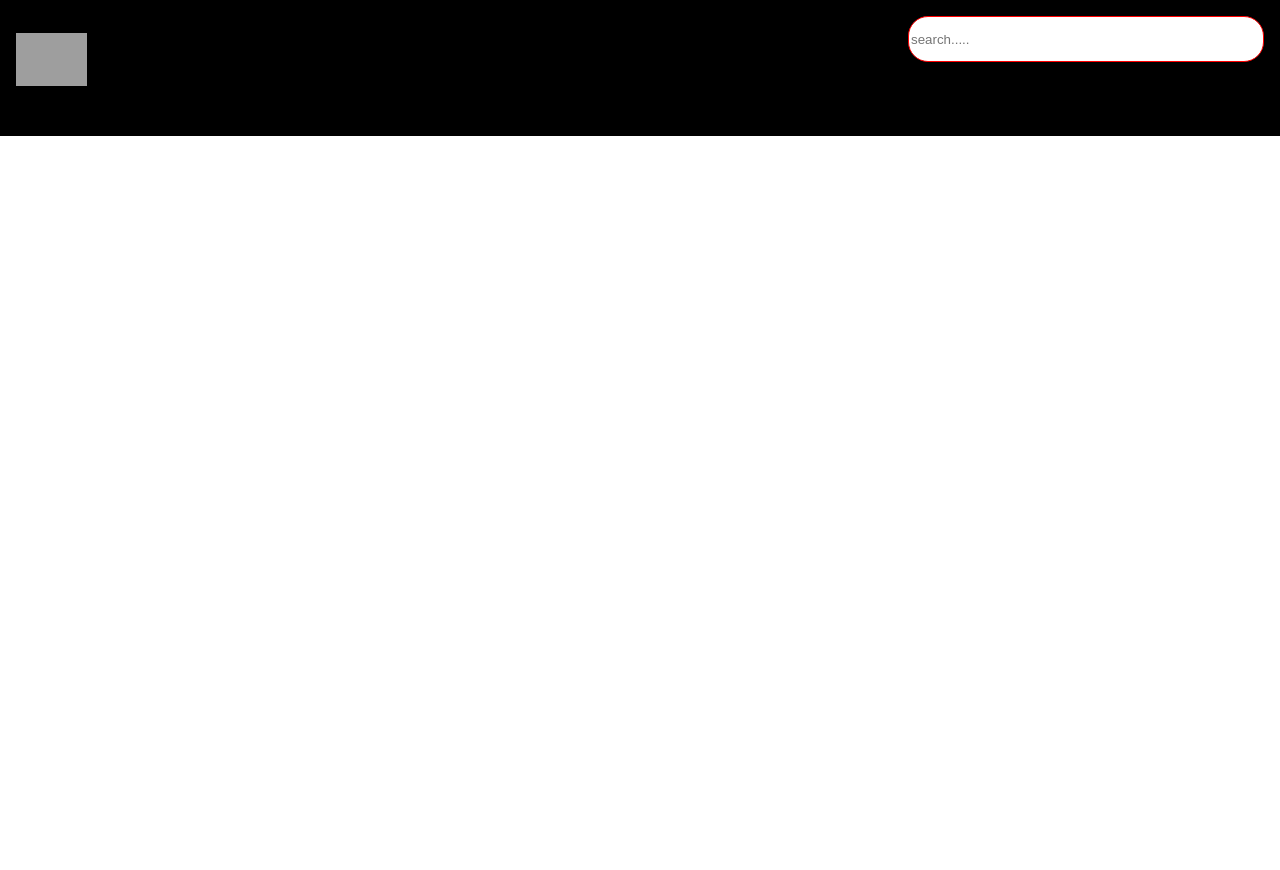
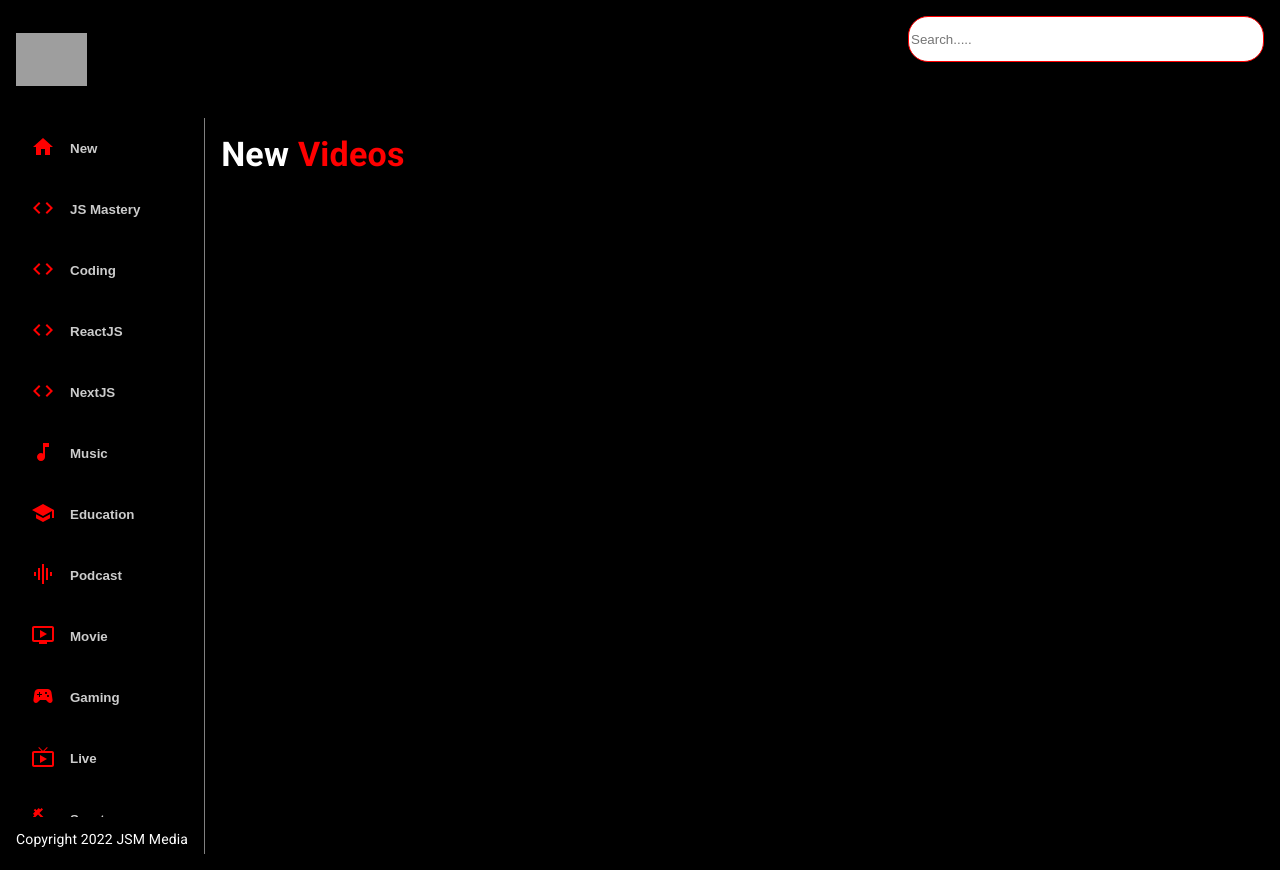
Before and after one commit to annupawaria/Youtube-Clone, a React (Create React App) app: page / in a window 1280 px wide. Before the commit the page ends 800 px from the top, so only its background shows below. Built offline with nearby package versions, Linux system fonts and the light colour scheme; grey boxes are pictures that could not be loaded.

Commit message:
completed feed component

```diff
--- a/src/components/Feed.js
+++ b/src/components/Feed.js
@@ -1,9 +1,29 @@
 import React from 'react'
 import { useState,useEffect } from 'react'
+import {Stack,Box,Typography} from "@mui/material"
+import Sidebar from './Sidebar'
+import Videos from  './Videos'
 
 const Feed = () => {
   return (
-    <div>Feed</div>
+    <Stack sx={{flexDirection:{sx:"coloum",md:"row"}}}
+    >
+      <Box sx={{height:{sx:'auto',md:"92vh"},borderRight:"1px solid grey", px:{sx:0,md:2}}}>
+        <Sidebar/>
+        <Typography className="copyright" variant="body2" sx={{mt:1.5,color:"white"}}>
+          Copyright 2022 JSM Media
+        </Typography>
+</Box>
+<Box p={2} sx={{overflow:'auto',height:'90vh',flex:2}}>
+  <Typography variant="h4"fontWeight="bold" color="white" mb={2} >
+   New <span style={{color:"red"}}> Videos</span>
+  </Typography>
+  <Videos videos={[]}/>
+
+</Box>
+
+
+    </Stack>
   )
 }
 
--- a/src/components/SearchBar.js
+++ b/src/components/SearchBar.js
@@ -8,7 +8,7 @@
   return (
     <Stack>
 <input className='search-bar'
-placeholder='search.....'
+placeholder='Search.....'
 value="" style={{height:'42px',borderRadius:'20px',
   border:'1px solid red'
 }}
--- a/src/components/Sidebar.js
+++ b/src/components/Sidebar.js
@@ -1,8 +1,22 @@
 import React from 'react'
+import {Stack} from "@mui/material"
+import { categories } from '../utils/constants'
 
+const selectedCategory="new"
 const Sidebar = () => {
   return (
-    <div>Sidebar</div>
+    <Stack direction="row"
+    sx={{overflowY:"auto",height:{sx:"auto",md:"95%"},flexDirection:{md:"column"},}}
+    >
+    {categories.map((category)=>(
+<button className='category-btn' style={{background:category.name === selectedCategory && 'red',color:'white'}} key={category.name}>
+  <span style={{color:category.name === selectedCategory?"white":"red",marginRight:"15px"}}>{category.icon}</span>
+  <span style={{opacity:category.name === selectedCategory? '1':'0.8'}}>{category.name}</span>
+</button>
+    ))}
+
+
+    </Stack>
   )
 }
 
```
